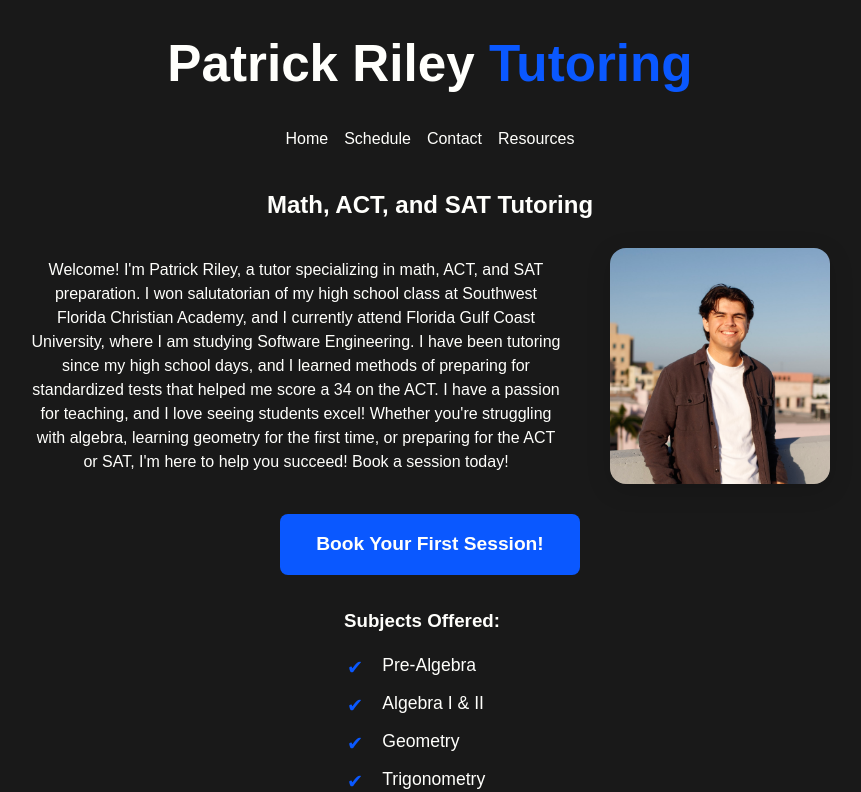
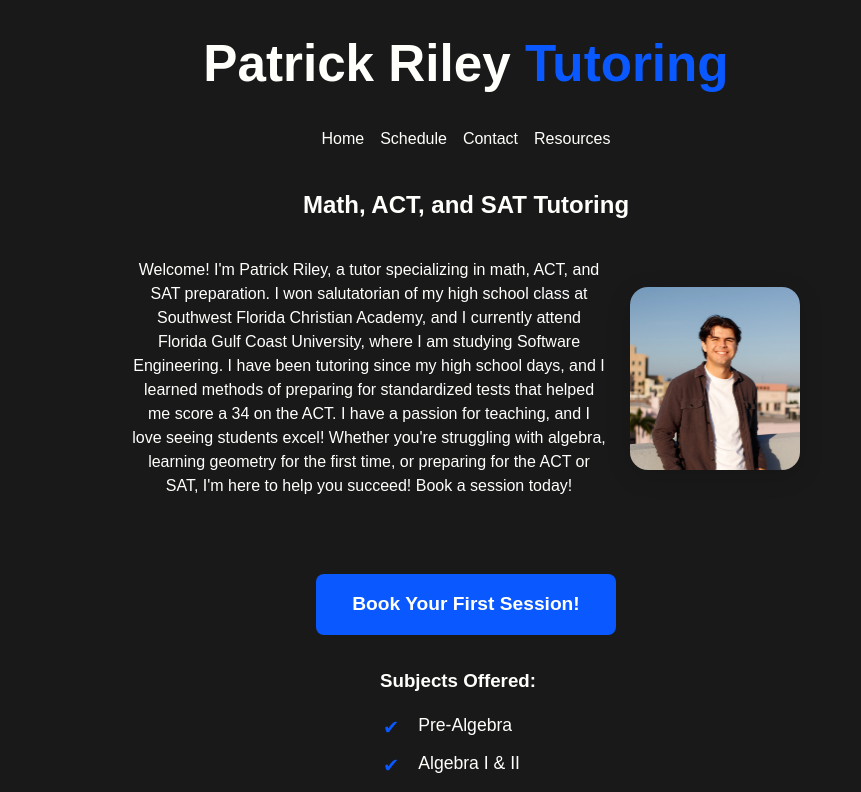
Before and after one commit to patrickriley1/tutoring, a React (Vite) app: page / in a window 1280 px wide. Shown: the top 792 px of the page, without its empty margins (210-1071 px from the left). Built offline with nearby package versions, Linux system fonts and the light colour scheme.

Commit message:
centered page

```diff
--- a/src/App.jsx
+++ b/src/App.jsx
@@ -9,16 +9,32 @@
 
 function Home() {
   return (
-    <main style={{ padding: '0 0', textAlign: 'center' }}>
+    <main style={{ maxWidth: '900px', margin: '0 auto', padding: '0 0', textAlign: 'center' }}>
       <h2 style={{ color: '#FFFFFC' }}>Math, ACT, and SAT Tutoring</h2>
-      <div id="bio-container"style={{ display: "flex", alignContent : "center", justifyContent: "center", margin: "0 auto", gap: '16px' }}>
-        <p style={{ color: '#FFFFFC'}}>
+      <div id="bio-container" style={{
+        display: "flex",
+        alignItems: "center",
+        justifyContent: "center",
+        gap: "24px",
+        width: "100%",
+        maxWidth: "700px",
+        margin: "0 auto 36px auto", // centers and adds spacing
+        boxSizing: "border-box",
+        padding: "0 16px"
+      }}>
+        <p style={{ color: '#FFFFFC' }}>
           Welcome! I'm Patrick Riley, a tutor specializing in math, ACT, and SAT preparation.
           I won salutatorian of my high school class at Southwest Florida Christian Academy, and I currently attend Florida Gulf Coast University, where I am studying Software Engineering.
           I have been tutoring since my high school days, and I learned methods of preparing for standardized tests that helped me score a 34 on the ACT.
           I have a passion for teaching, and I love seeing students excel! Whether you're struggling with algebra, learning geometry for the first time, or preparing for the ACT or SAT, I'm here to help you succeed! Book a session today!
         </p>
-        <img src={Patrick1} alt="Photo of me" id="photoPatrick" />
+        <img src={Patrick1} alt="Photo of me" id="photoPatrick" style={{
+          width: "170px",
+          maxWidth: "40vw",
+          height: "auto",
+          borderRadius: "18px",
+          boxShadow: "0 6px 24px rgba(0,0,0,0.15)"
+        }} />
       </div>
       <a
         className="cta-btn"
--- a/src/index.css
+++ b/src/index.css
@@ -141,32 +141,35 @@
   }
 }
 
-#photoPatrick {
-  max-width: 220px;
-  width: 100%;
-  height: auto;
-  border-radius: 16px;
-  box-shadow: 0 6px 24px rgba(0,0,0,0.15);
-  margin-left: 32px;
-  object-fit: cover;
-}
-
-#bio-container{
+#bio-container {
   display: flex;
   align-items: center;
   justify-content: center;
-  gap: 32px;
-  margin: 32px 0;
+  gap: 24px;
+  width: 100%;
+  max-width: 700px;
+  margin: 0 auto 36px auto;
+  box-sizing: border-box;
+  padding: 0 16px;
 }
-
-@media (max-width: 640px) {
+#photoPatrick {
+  width: 170px;
+  max-width: 40vw;
+  height: auto;
+  border-radius: 18px;
+  box-shadow: 0 6px 24px rgba(0,0,0,0.15);
+}
+@media (max-width: 700px) {
   #bio-container {
     flex-direction: column;
+    gap: 16px;
     text-align: center;
-    gap: 16px;
+    max-width: 95vw;
+    padding: 0 8px;
   }
   #photoPatrick {
-    margin-left: 0;
-    margin-bottom: 16px;
+    margin: 0;
+    width: 70vw;
+    max-width: 290px;
   }
 }
```
